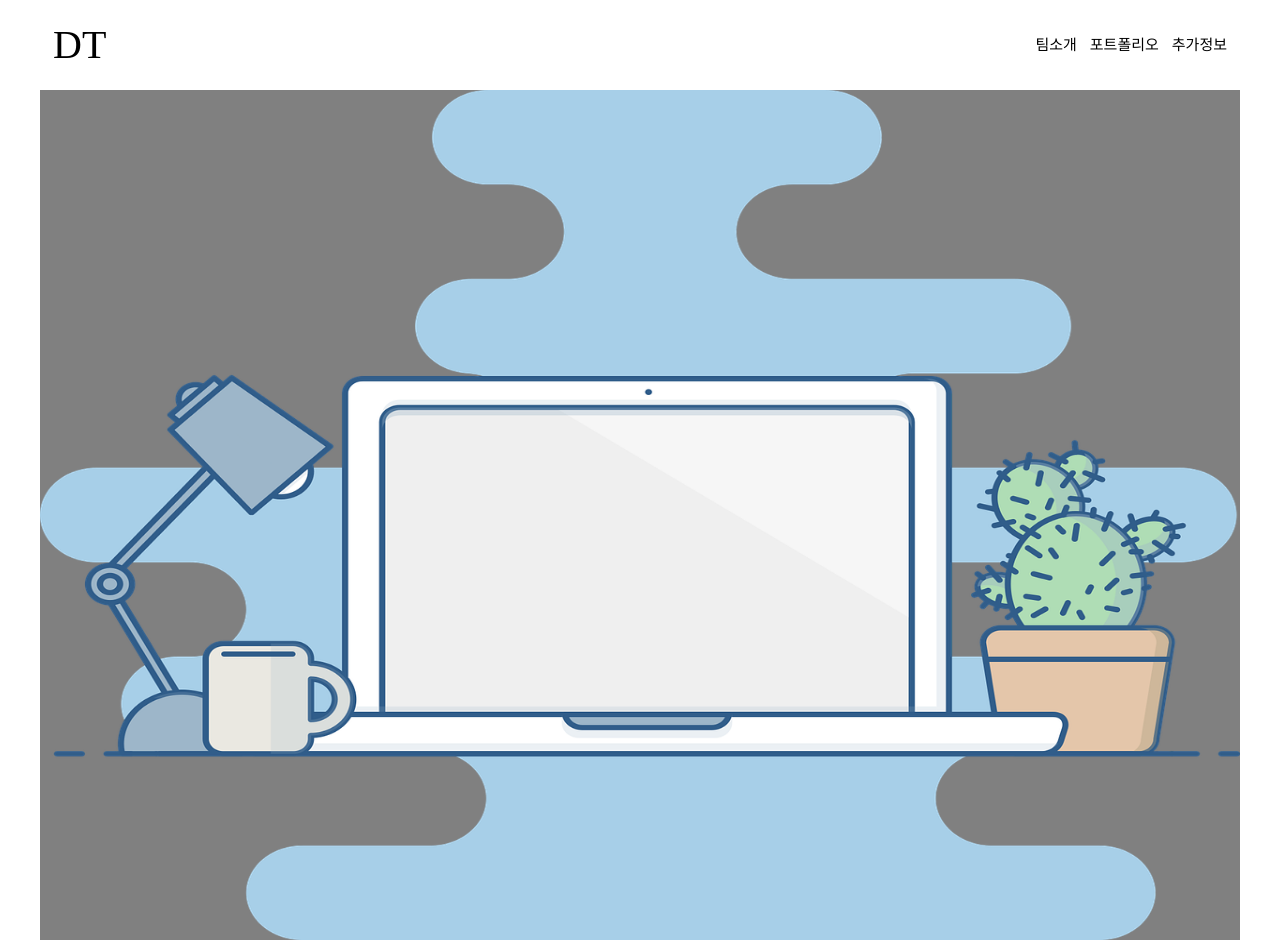
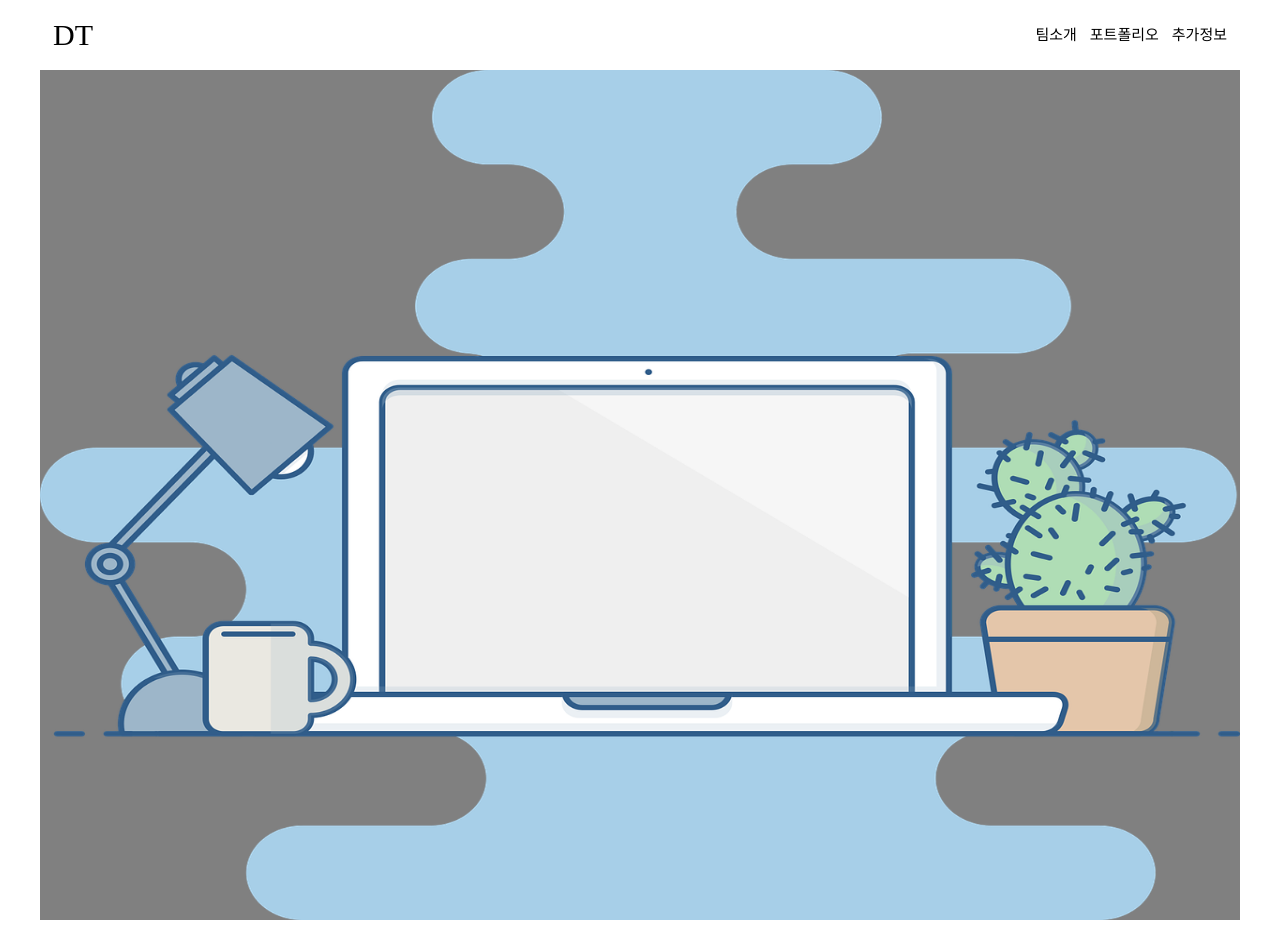
Before and after one commit to mini-dev-sangho5987/hello-world, a plain HTML site: page index.html in a window 1280 px wide. Shown: the top 940 px of the page. Drawn offline with nearby package versions, Linux system fonts and the light colour scheme; a web font is replaced by a local one.

Commit message:
Update style.css

```diff
--- a/css/style.css
+++ b/css/style.css
@@ -1,15 +1,15 @@
 @import url("font.css");
 html {scroll-behavior:smooth;}
 body {width: 100%;height: 100%;margin: 0;}
-header {width: 1200px;height: 90px;line-height: 90px;position: fixed;  margin: 0 auto;left: 0;right: 0;}
+header {width: 1200px;height: 70px;line-height: 70px;position: fixed;  margin: 0 auto;left: 0;right: 0;}
 header .a {float: right;font-family: sc3;font-size: 15px;margin-right: 13px;color: black;}
-h1 {display: inline;font-family: sc3;font-size: 40px;margin-left: 13px;float: left;color: black;}
+h1 {display: inline;font-family: sc3;font-size: 30px;margin-left: 13px;float: left;color: black;}
 h2 {width: 100%;text-align: center;font-family: sc4;font-size: 27px;font-weight: bolder;color: #555;padding-top: 30px;}
 footer {margin: 0;height: 100%;}
 table {width: 800px;height: 95px;float: left;margin: 7.5px 0;}
 td {width: calc(800px/3);color: #eee; height: 30px;line-height: 30px;font-family: sc3;font-size: 15px;}
 
-#header {width: 1200px;margin: 0 auto;height: 90px;}
+#header {width: 1200px;margin: 0 auto;height: 70px;}
 #main {width: 1200px;height: 850px;margin: 0 auto;margin-bottom: 30px;background: grey;}
 #rooms {width: 1200px;margin: 0 auto;text-align: center;}
 #rmp {width: 100%;text-align: center;font-family: sc3;font-size: 17px;margin-top: 20px;}
@@ -23,7 +23,7 @@ td {width: calc(800px/3);color: #eee; height: 30px;line-height: 30px;font-family
 #nv {position: relative;width: 1200px;margin: 0 auto;border: 1px solid grey;height: 600px;box-sizing: border-box;margin-top: 60px;}
 #nvm {z-index: -1;position: absolute;float: left;width: 582px;height: 569px;margin: 15px 10px;box-sizing: border-box;border: 1px solid grey;}
 #footer {width: 1200px;height: 110px;margin:0 auto;background-color: #333;margin-top: 60px;}
-#fth2 {width: 400px;height: 110px;font-size: 30px;font-family: sc3;line-height: 110px;text-align: center;color: white;margin: 0;padding: 0;float: left;}
+#fth2 {width: 400px;height: 110px;font-size: 25px;font-family: sc3;line-height: 110px;text-align: center;color: white;margin: 0;padding: 0;float: left;}
 
 .nv {z-index: -1;background-color: #ddd;position: absolute;float: right;width: 582px;height: 276.5px;margin: 15px 0;box-sizing: border-box;border: 1px solid grey;margin-right: 10px;margin-left: 605px;}
 .ca {font-size: 14px;font-weight: normal;}
```
